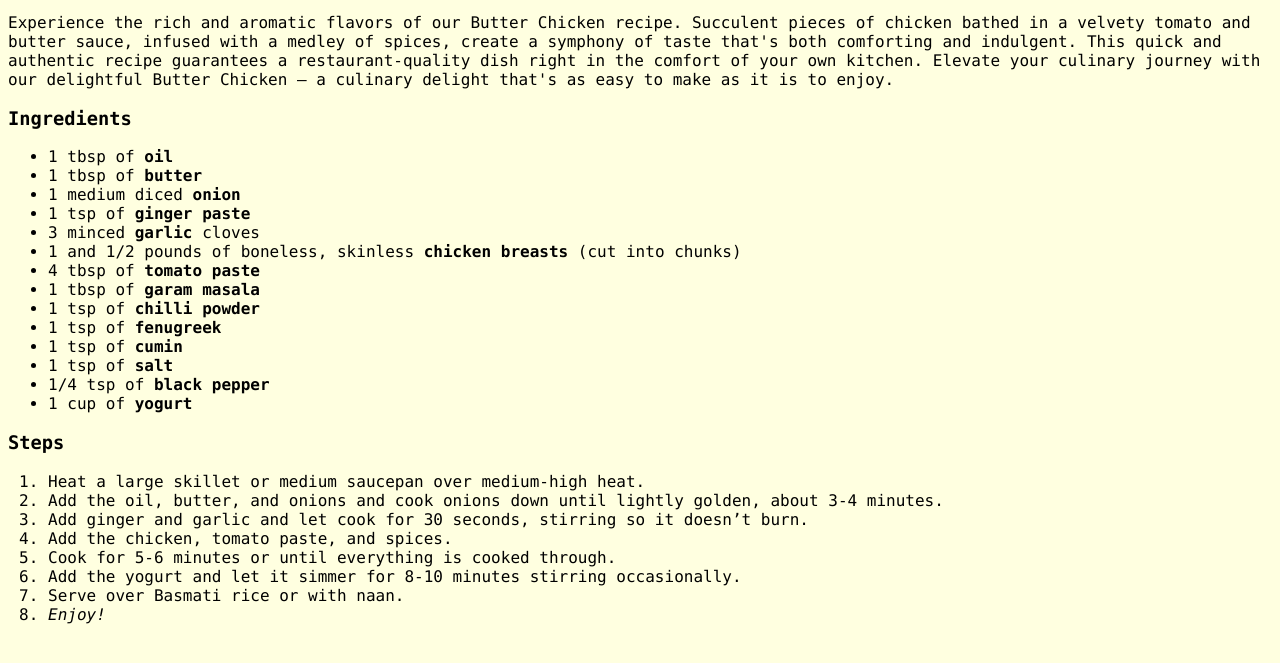
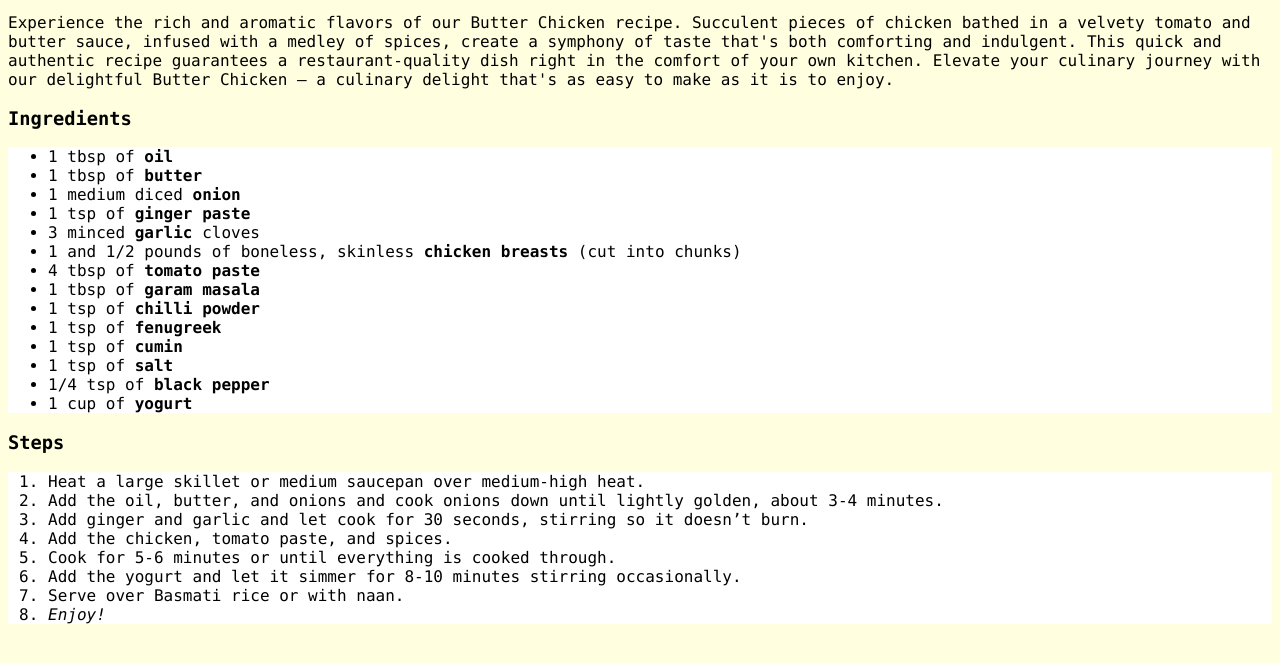
Before and after one commit to gusmaomicia/odin_recipes, a plain HTML site: page recipes/butter_chicken.html in a window 1280 px wide. Shown: the part 103-766 px from the top of the page. Drawn offline with Linux system fonts and the light colour scheme.

Commit message:
Add white backgrounds to list ssections

```diff
--- a/style.css
+++ b/style.css
@@ -6,3 +6,11 @@ body {
 h1 {
     text-align: center;
 }
+
+.ingredients.list {
+    background-color: white;
+}
+
+.steps.list {
+    background-color: white;
+}
```
